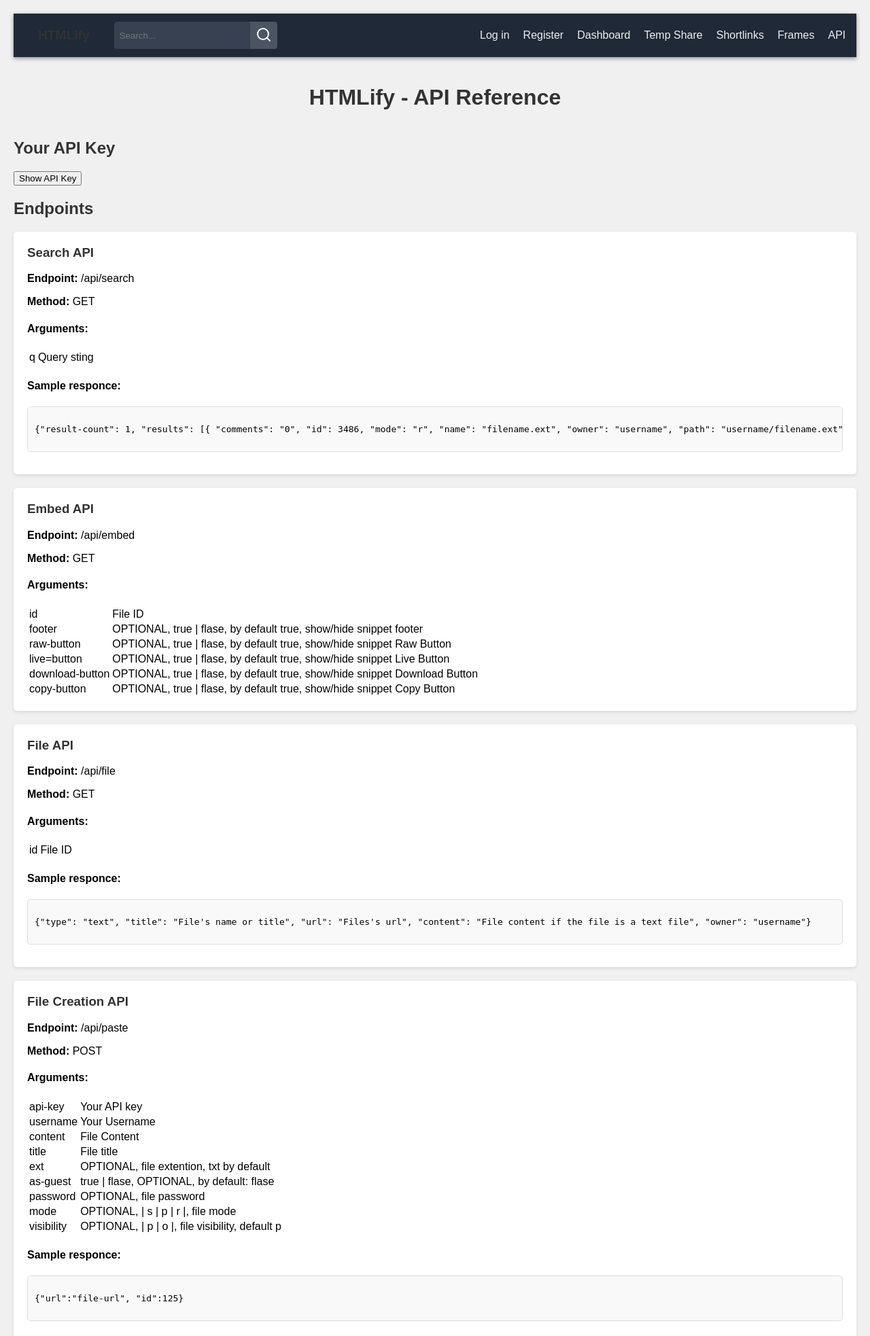
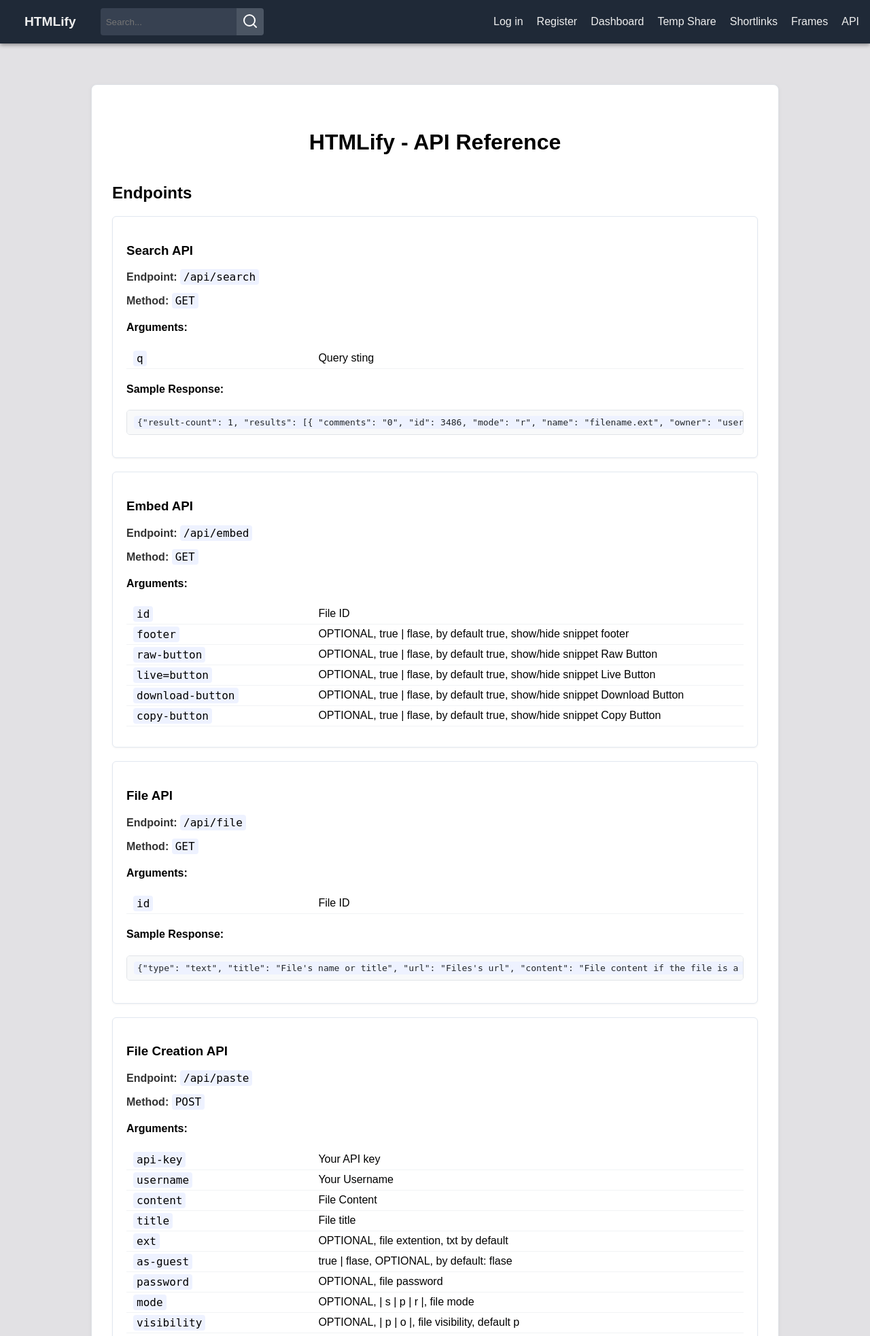
Before and after one commit to Artizote/HTMLify, a Flask app: page /api/ in a window 1280 px wide. Shown: the top 1966 px of the page at 68% size. Run offline with Flask 3, Linux system fonts and the light colour scheme; data that the repository does not hold is empty.

Commit message:
Updated API Refference page

```diff
--- a/app/templates/api-root.html
+++ b/app/templates/api-root.html
@@ -2,114 +2,120 @@
 {% block title %}API Endpoints Reference{% endblock %}
 {% block head_content %}
 <style>
-        body {
-            font-family: Arial, sans-serif;
-            margin: 0;
-            padding: 20px;
-            background-color: #f0f0f0;
+main {
+    padding: 30px;
 }
 
-        h1, h2, h3 {
-            color: #333;
+.api-container {
+    max-width: 950px;
+    margin: auto;
+    background: #fff;
+    border: 1px solid #dee2e6;
+    border-radius: 8px;
+    padding: 25px 30px;
+    box-shadow: 0 2px 6px rgba(0,0,0,0.05);
 }
 
 .endpoint {
-            background-color: #fff;
-            border-radius: 5px;
-            box-shadow: 0 2px 5px rgba(0, 0, 0, 0.1);
+    background-color: #ffffff;
+    border: 1px solid #e2e8f0;
+    border-radius: 6px;
+    box-shadow: 0 1px 3px rgba(0,0,0,0.05);
     padding: 20px;
     margin-bottom: 20px;
 }
 
-        .endpoint h3 {
-            margin-top: 0;
+.endpoint strong {
+    color: #333;
 }
 
-        .endpoint p {
+.endpoint table {
+    width: 100%;
+    border-collapse: collapse;
+    margin-top: 10px;
     margin-bottom: 10px;
 }
 
-        .endpoint ul {
-            list-style-type: none;
-            padding: 0;
-            margin: 0;
-        }
-
-        .endpoint ul li {
-            margin-bottom: 5px;
+.endpoint td {
+    border-bottom: 1px solid #f1f3f5;
+    padding: 5px 10px;
+    vertical-align: top;
 }
 
 pre {
-            background-color: #f9f9f9;
-            border: 1px solid #ddd;
+    background-color: #f8f9fa;
+    border: 1px solid #e1e4e8;
     border-radius: 5px;
     padding: 10px;
     overflow-x: auto;
+    font-family: 'Fira Code', monospace;
+    font-size: 13px;
+    color: #212529;
 }
-        td {
-            text-align: left;
+
+.status-table {
+    width: 100%;
+    border-collapse: collapse;
+    margin-top: 10px;
+}
+
+.status-table td {
+    border-bottom: 1px solid #f1f3f5;
+    padding: 6px 10px;
+}
+
+.status-table tr:nth-child(even) {
+    background-color: #f9f9f9;
+}
+
+code {
+    background-color: #eef2ff;
+    padding: 2px 5px;
+    border-radius: 4px;
+    font-family: 'Fira Code', monospace;
 }
 </style>
 {% endblock %}
+
 {% block content %}
+<main>
+<div class="api-container">
     <h1>HTMLify - API Reference</h1>
-    <h2>Your API Key</h2>
-
-    <button onclick="toggleApiKey()" id="toggle-button">Show API Key</button>
-    <div id="api-key" style="display:none;">
-        <p>Your API key: <code>{{ api_key | safe }}</code></p>
-    </div>
 
     <h2>Endpoints</h2>
     {% for endpoint in endpoints %}
     <div class="endpoint">
         <h3>{{ endpoint["name"] }}</h3>
-        <p><strong>Endpoint:</strong> {{ endpoint["route"] }}</p>
-        <p><strong>Method:</strong> {{ endpoint["method"] }}</p>
+        <p><strong>Endpoint:</strong> <code>{{ endpoint["route"] }}</code></p>
+        <p><strong>Method:</strong> <code>{{ endpoint["method"] }}</code></p>
 
         <h4>Arguments:</h4>
         <table>
             {% for arg in endpoint["args"] %}
             <tr>
-                <td>{{ arg["arg"] }}</td>
+                <td width="30%"><code>{{ arg["arg"] }}</code></td>
                 <td>{{ arg["desc"] }}</td>
             </tr>
             {% endfor %}
         </table>
 
         {% if endpoint["sample-output"] %}
-        <h4>Sample responce:</h4>
-        <pre>
-    <code>
-{{endpoint["sample-output"]}}</code>
-        </pre>
+        <h4>Sample Response:</h4>
+        <pre><code>{{ endpoint["sample-output"] }}</code></pre>
         {% endif %}
     </div>
     {% endfor %}
 
     <h2>Status Codes</h2>
-    <table>
+    <table class="status-table">
         {% for code in status_codes.keys() %}
         <tr>
-            <td>{{ code }}</td>
+            <td width="15%"><code>{{ code }}</code></td>
             <td>{{ status_codes[code] }}</td>
         </tr>
         {% endfor %}
     </table>
-
-
-<script>
-function toggleApiKey() {
-    var apiKeyDiv = document.getElementById("api-key");
-    var toggleButton = document.getElementById("toggle-button");
-    if (apiKeyDiv.style.display === "none") {
-        apiKeyDiv.style.display = "block";
-        toggleButton.innerHTML = "Hide API key";
-    } else {
-        apiKeyDiv.style.display = "none";
-        toggleButton.innerHTML = "Show API key";
-    }
-}
-</script>
+</div>
+</main>
 
 {% endblock %}
```
Lines whose indentation alone changed are shown as unchanged.
